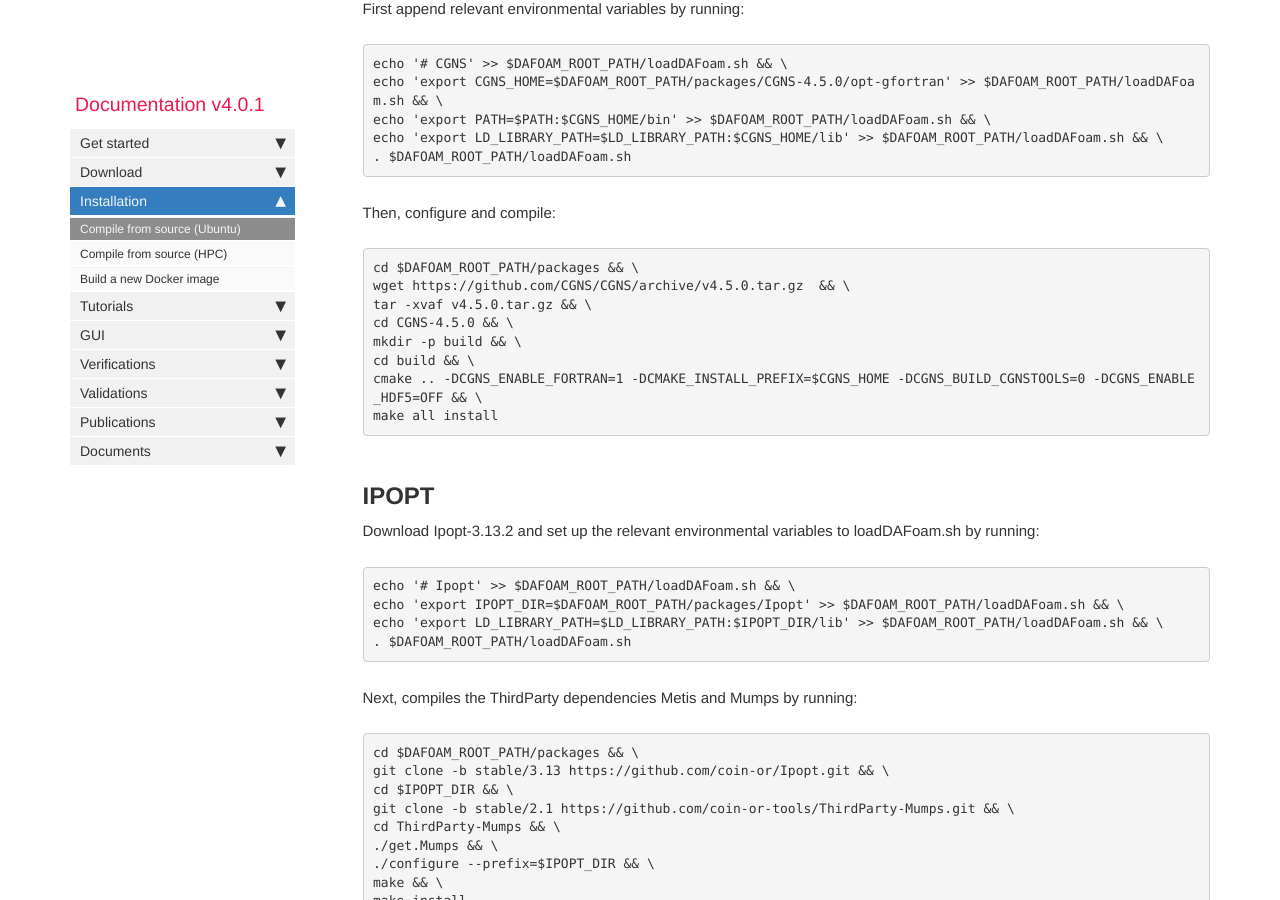
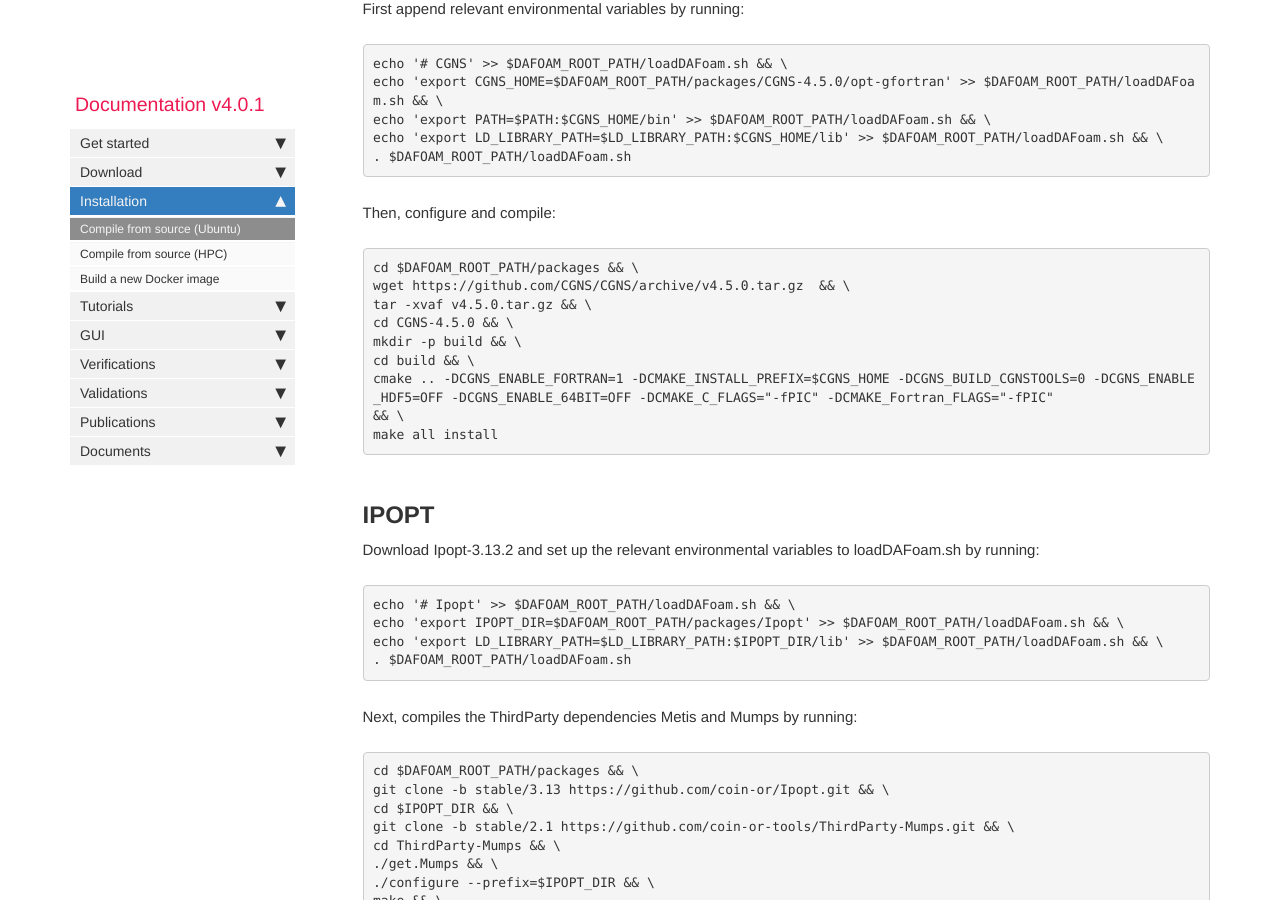
Before and after one commit to DAFoam/DAFoam.github.io, a Jekyll site: the page built from pages/mydoc/mydoc_installation_source.md, in a window 1280 px wide and 900 px high, scrolled down 3307 px. Built offline with Jekyll 4.4.1, drawn with Linux system fonts in a browser that asks for light colours; comment, search, counter and statistics services are not loaded.

Commit message:
content update

```diff
--- a/pages/mydoc/mydoc_installation_source.md
+++ b/pages/mydoc/mydoc_installation_source.md
@@ -140,7 +140,8 @@ tar -xvaf v4.5.0.tar.gz && \
 cd CGNS-4.5.0 && \
 mkdir -p build && \
 cd build && \
-cmake .. -DCGNS_ENABLE_FORTRAN=1 -DCMAKE_INSTALL_PREFIX=$CGNS_HOME -DCGNS_BUILD_CGNSTOOLS=0 -DCGNS_ENABLE_HDF5=OFF && \
+cmake .. -DCGNS_ENABLE_FORTRAN=1 -DCMAKE_INSTALL_PREFIX=$CGNS_HOME -DCGNS_BUILD_CGNSTOOLS=0 -DCGNS_ENABLE_HDF5=OFF -DCGNS_ENABLE_64BIT=OFF -DCMAKE_C_FLAGS="-fPIC" -DCMAKE_Fortran_FLAGS="-fPIC"
+&& \
 make all install
 </pre>
 
```
